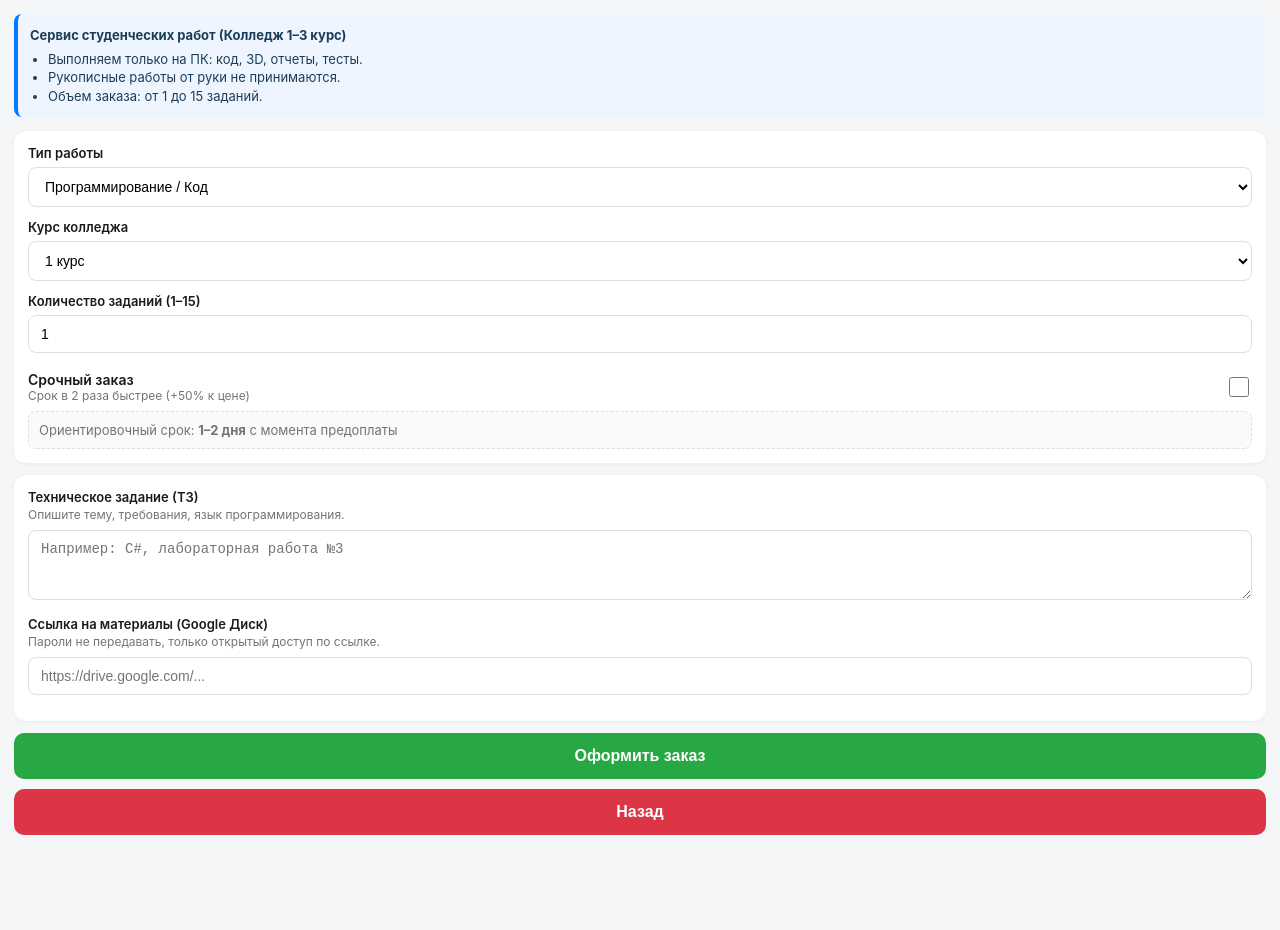
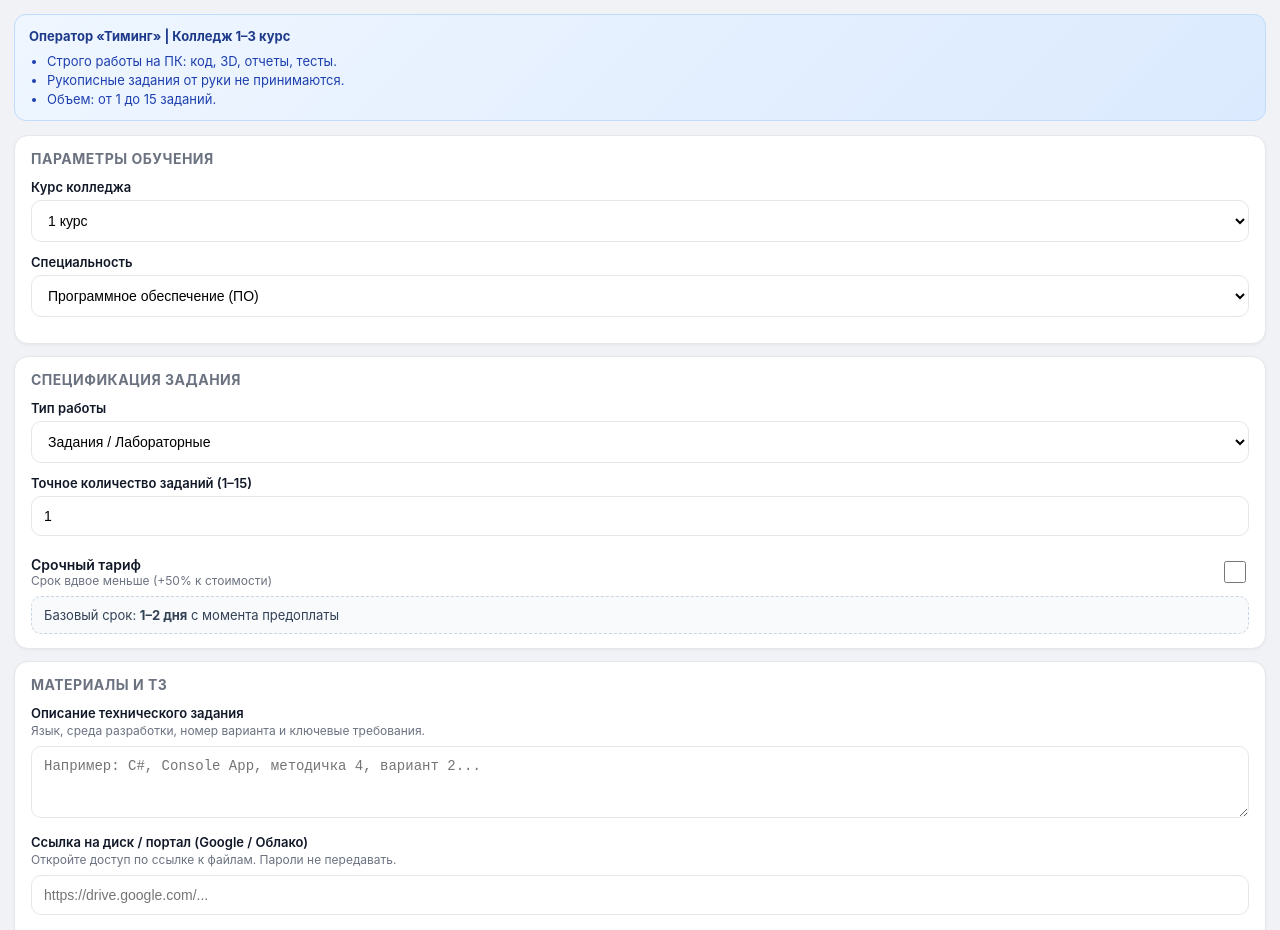
Before and after one commit to temeng51-ux/Bot, a plain HTML site: page index.html in a window 1280 px wide. Shown: the top 930 px of the page. Before the commit the page ends 873 px from the top, so only its background shows below. Drawn offline with Linux system fonts and the light colour scheme; a script that the page names is missing.

Commit message:
Update index.html

```diff
--- a/index.html
+++ b/index.html
@@ -3,184 +3,233 @@
 <head>
   <meta charset="UTF-8">
   <meta name="viewport" content="width=device-width, initial-scale=1.0, maximum-scale=1.0, user-scalable=no">
-  <title>Оформление студенческих работ</title>
+  <title>Оформление заказа — Тиминг</title>
   <script src="https://telegram.org/js/telegram-web-app.js"></script>
   <style>
     :root {
-      --bg-color: var(--tg-theme-bg-color, #f5f6f8);
-      --text-color: var(--tg-theme-text-color, #1a1a1a);
+      --bg: var(--tg-theme-bg-color, #f0f2f5);
+      --text: var(--tg-theme-text-color, #111827);
       --card-bg: var(--tg-theme-secondary-bg-color, #ffffff);
-      --hint-color: var(--tg-theme-hint-color, #707579);
-      --accent-green: #28a745;
-      --accent-green-active: #218838;
-      --accent-red: #dc3545;
-      --accent-red-active: #c82333;
+      --hint: var(--tg-theme-hint-color, #6b7280);
+      --border: #e5e7eb;
+      --primary: #2563eb;
+      --green: #16a34a;
+      --green-active: #15803d;
+      --red: #dc2626;
+      --red-active: #b91c1c;
     }
 
     body {
       font-family: -apple-system, BlinkMacSystemFont, "Segoe UI", Roboto, sans-serif;
       margin: 0;
       padding: 14px;
-      background-color: var(--bg-color);
-      color: var(--text-color);
+      background-color: var(--bg);
+      color: var(--text);
       box-sizing: border-box;
       -webkit-tap-highlight-color: transparent;
     }
 
-    .notice-card {
-      background: #eef5ff;
-      border-left: 4px solid #007aff;
-      border-radius: 8px;
-      padding: 12px;
+    .banner {
+      background: linear-gradient(135deg, #eff6ff 0%, #dbeafe 100%);
+      border: 1px solid #bfdbfe;
+      border-radius: 12px;
+      padding: 12px 14px;
       margin-bottom: 14px;
       font-size: 13px;
-      line-height: 1.4;
-      color: #1c3d5a;
+      line-height: 1.45;
+      color: #1e40af;
     }
 
-    .notice-card ul {
-      margin: 6px 0 0 0;
-      padding-left: 18px;
-    }
+    .banner b { color: #1e3a8a; }
+    .banner ul { margin: 6px 0 0 0; padding-left: 18px; }
 
     .card {
       background: var(--card-bg);
-      border-radius: 12px;
-      padding: 14px;
+      border-radius: 14px;
+      padding: 14px 16px;
       margin-bottom: 12px;
-      box-shadow: 0 1px 4px rgba(0,0,0,0.05);
+      box-shadow: 0 1px 3px rgba(0,0,0,0.05);
+      border: 1px solid var(--border);
+    }
+
+    .card-title {
+      font-size: 14px;
+      font-weight: 700;
+      text-transform: uppercase;
+      letter-spacing: 0.5px;
+      color: var(--hint);
+      margin-bottom: 12px;
     }
 
     label {
       font-size: 13px;
       font-weight: 600;
       display: block;
-      margin-bottom: 6px;
+      margin-bottom: 5px;
     }
 
     .field-desc {
       font-size: 12px;
-      color: var(--hint-color);
-      margin-top: -4px;
+      color: var(--hint);
+      margin-top: -3px;
       margin-bottom: 8px;
     }
 
     select, input[type="text"], input[type="number"], textarea {
       width: 100%;
-      padding: 10px 12px;
-      border-radius: 8px;
-      border: 1px solid #dcdfe6;
+      padding: 11px 12px;
+      border-radius: 10px;
+      border: 1px solid var(--border);
       box-sizing: border-box;
       font-size: 14px;
       background: #fff;
       color: #000;
       margin-bottom: 12px;
       outline: none;
+      transition: border-color 0.15s;
     }
 
-    .switch-row {
+    select:focus, input:focus, textarea:focus {
+      border-color: var(--primary);
+    }
+
+    .switch-wrap {
       display: flex;
       align-items: center;
       justify-content: space-between;
-      margin-top: 6px;
-      margin-bottom: 4px;
+      padding: 8px 0 4px 0;
     }
 
-    .estimate-box {
-      background: #fafafa;
-      border: 1px dashed #dcdfe6;
-      border-radius: 8px;
-      padding: 10px;
-      margin-top: 8px;
-      font-size: 13px;
-      color: var(--hint-color);
+    .switch-title { font-size: 14px; font-weight: 600; }
+    .switch-sub { font-size: 12px; color: var(--hint); }
+
+    .checkbox-custom {
+      width: 22px;
+      height: 22px;
+      accent-color: var(--primary);
+      cursor: pointer;
     }
 
-    .actions {
+    .calc-box {
+      background: #f8fafc;
+      border: 1px dashed #cbd5e1;
+      border-radius: 10px;
+      padding: 10px 12px;
+      font-size: 13px;
+      color: #334155;
+      margin-top: 4px;
+    }
+
+    .btn-col {
       display: flex;
       flex-direction: column;
       gap: 10px;
+      margin-top: 18px;
       margin-bottom: 24px;
     }
 
     .btn {
       width: 100%;
       padding: 14px;
-      border-radius: 10px;
-      font-size: 16px;
+      border-radius: 12px;
+      font-size: 15px;
       font-weight: 600;
       border: none;
       cursor: pointer;
       text-align: center;
     }
 
-    .btn-green {
-      background-color: var(--accent-green);
+    .btn-confirm {
+      background-color: var(--green);
       color: #fff;
+      box-shadow: 0 3px 8px rgba(22, 163, 74, 0.25);
     }
+    .btn-confirm:active { background-color: var(--green-active); }
 
-    .btn-red {
-      background-color: var(--accent-red);
+    .btn-cancel {
+      background-color: var(--red);
       color: #fff;
+      box-shadow: 0 3px 8px rgba(220, 38, 38, 0.25);
     }
+    .btn-cancel:active { background-color: var(--red-active); }
   </style>
 </head>
 <body>
 
-  <div class="notice-card">
-    <b>Сервис студенческих работ (Колледж 1–3 курс)</b>
+  <div class="banner">
+    <b>Оператор «Тиминг» | Колледж 1–3 курс</b>
     <ul>
-      <li>Выполняем только на ПК: код, 3D, отчеты, тесты.</li>
-      <li>Рукописные работы от руки не принимаются.</li>
-      <li>Объем заказа: от 1 до 15 заданий.</li>
+      <li>Строго работы на ПК: код, 3D, отчеты, тесты.</li>
+      <li>Рукописные задания от руки не принимаются.</li>
+      <li>Объем: от 1 до 15 заданий.</li>
     </ul>
   </div>
 
   <div class="card">
-    <label for="workType">Тип работы</label>
-    <select id="workType">
-      <option value="Программирование / Код">Программирование / Код</option>
-      <option value="3D-моделирование">3D-моделирование</option>
-      <option value="Электронный отчет / Практическая">Электронный отчет / Практическая</option>
-      <option value="Онлайн-тест">Онлайн-тест</option>
-    </select>
+    <div class="card-title">Параметры обучения</div>
 
     <label for="course">Курс колледжа</label>
     <select id="course">
-      <option value="1">1 курс</option>
-      <option value="2">2 курс</option>
-      <option value="3">3 курс</option>
+      <option value="1 курс">1 курс</option>
+      <option value="2 курс">2 курс</option>
+      <option value="3 курс">3 курс</option>
     </select>
 
-    <label for="taskCount">Количество заданий (1–15)</label>
-    <input type="number" id="taskCount" min="1" max="15" value="1" oninput="updateEstimate()">
+    <label for="specialty">Специальность</label>
+    <select id="specialty">
+      <option value="Программное обеспечение (ПО)">Программное обеспечение (ПО)</option>
+      <option value="Маркетинг">Маркетинг</option>
+      <option value="Менеджмент">Менеджмент</option>
+      <option value="Финансы">Финансы</option>
+      <option value="Банковское дело">Банковское дело</option>
+      <option value="Право">Право</option>
+      <option value="Переводческое дело">Переводческое дело</option>
+      <option value="Туризм">Туризм</option>
+    </select>
+  </div>
 
-    <div class="switch-row">
+  <div class="card">
+    <div class="card-title">Спецификация задания</div>
+
+    <label for="workType">Тип работы</label>
+    <select id="workType">
+      <option value="Задания / Лабораторные">Задания / Лабораторные</option>
+      <option value="Электронный отчет / Практическая">Электронный отчет / Практическая</option>
+      <option value="Онлайн-тест">Онлайн-тест</option>
+      <option value="3D-моделирование">3D-моделирование</option>
+    </select>
+
+    <label for="taskCount">Точное количество заданий (1–15)</label>
+    <input type="number" id="taskCount" min="1" max="15" value="1" oninput="recalc()">
+
+    <div class="switch-wrap">
       <div>
-        <div style="font-weight:600; font-size:14px;">Срочный заказ</div>
-        <div style="font-size:12px; color:var(--hint-color);">Срок в 2 раза быстрее (+50% к цене)</div>
+        <div class="switch-title">Срочный тариф</div>
+        <div class="switch-sub">Срок вдвое меньше (+50% к стоимости)</div>
       </div>
-      <input type="checkbox" id="isUrgent" style="width:20px; height:20px;" onchange="updateEstimate()">
+      <input type="checkbox" id="isUrgent" class="checkbox-custom" onchange="recalc()">
     </div>
 
-    <div class="estimate-box" id="deadlineBox">
-      Ориентировочный срок: <b>1–2 дня</b> с момента предоплаты
+    <div class="calc-box" id="deadlineBox">
+      Базовый срок: <b>1–2 дня</b> с момента предоплаты
     </div>
   </div>
 
   <div class="card">
-    <label for="details">Техническое задание (ТЗ)</label>
-    <div class="field-desc">Опишите тему, требования, язык программирования.</div>
-    <textarea id="details" rows="3" placeholder="Например: C#, лабораторная работа №3"></textarea>
+    <div class="card-title">Материалы и ТЗ</div>
 
-    <label for="link">Ссылка на материалы (Google Диск)</label>
-    <div class="field-desc">Пароли не передавать, только открытый доступ по ссылке.</div>
-    <input type="text" id="link" placeholder="https://drive.google.com/...">
+    <label for="details">Описание технического задания</label>
+    <div class="field-desc">Язык, среда разработки, номер варианта и ключевые требования.</div>
+    <textarea id="details" rows="3" placeholder="Например: C#, Console App, методичка 4, вариант 2..."></textarea>
+
+    <label for="materialsLink">Ссылка на диск / портал (Google / Облако)</label>
+    <div class="field-desc">Откройте доступ по ссылке к файлам. Пароли не передавать.</div>
+    <input type="text" id="materialsLink" placeholder="https://drive.google.com/...">
   </div>
 
-  <div class="actions">
-    <button class="btn btn-green" onclick="sendOrder()">Оформить заказ</button>
-    <button class="btn btn-red" onclick="closeApp()">Назад</button>
+  <div class="btn-col">
+    <button class="btn btn-confirm" onclick="submitForm()">Оформить заказ</button>
+    <button class="btn btn-cancel" onclick="tg.close()">Назад</button>
   </div>
 
   <script>
@@ -188,23 +237,23 @@
     tg.ready();
     tg.expand();
 
-    function getEstimate(count, isUrgent) {
+    function recalc() {
+      const count = parseInt(document.getElementById('taskCount').value, 10) || 1;
+      const isUrgent = document.getElementById('isUrgent').checked;
       let days = "";
+
       if (count >= 1 && count <= 3) days = isUrgent ? "0.5–1 день" : "1–2 дня";
       else if (count >= 4 && count <= 7) days = isUrgent ? "1–2 дня" : "2–4 дня";
       else if (count >= 8 && count <= 11) days = isUrgent ? "2–2.5 дня" : "4–5 дней";
       else if (count >= 12 && count <= 15) days = isUrgent ? "2.5–3.5 дня" : "5–7 дней";
-      else return "Максимум 15 заданий";
-      return `Ориентировочный срок: <b>${days}</b> с момента предоплаты`;
+      else {
+        document.getElementById('deadlineBox').innerHTML = "<span style='color:red;'>Лимит: от 1 до 15 заданий!</span>";
+        return;
+      }
+      document.getElementById('deadlineBox').innerHTML = `Срок: <b>${days}</b> с момента предоплаты`;
     }
 
-    function updateEstimate() {
-      const count = parseInt(document.getElementById('taskCount').value, 10) || 1;
-      const isUrgent = document.getElementById('isUrgent').checked;
-      document.getElementById('deadlineBox').innerHTML = getEstimate(count, isUrgent);
-    }
-
-    function sendOrder() {
+    function submitForm() {
       const count = parseInt(document.getElementById('taskCount').value, 10);
       const details = document.getElementById('details').value.trim();
 
@@ -213,23 +262,20 @@
         return;
       }
       if (!details) {
-        tg.showAlert("Заполните описание ТЗ :)");
+        tg.showAlert("Пожалуйста, заполните ТЗ :)");
         return;
       }
 
       tg.sendData(JSON.stringify({
         action: "create_order",
+        course: document.getElementById('course').value,
+        specialty: document.getElementById('specialty').value,
         work_type: document.getElementById('workType').value,
-        course: document.getElementById('course').value,
         task_count: count,
         is_urgent: document.getElementById('isUrgent').checked,
         details: details,
-        materials_link: document.getElementById('link').value.trim() || "Нет ссылки"
+        materials_link: document.getElementById('materialsLink').value.trim() || "Не прикреплена"
       }));
-    }
-
-    function closeApp() {
-      tg.close();
     }
   </script>
 </body>
```
